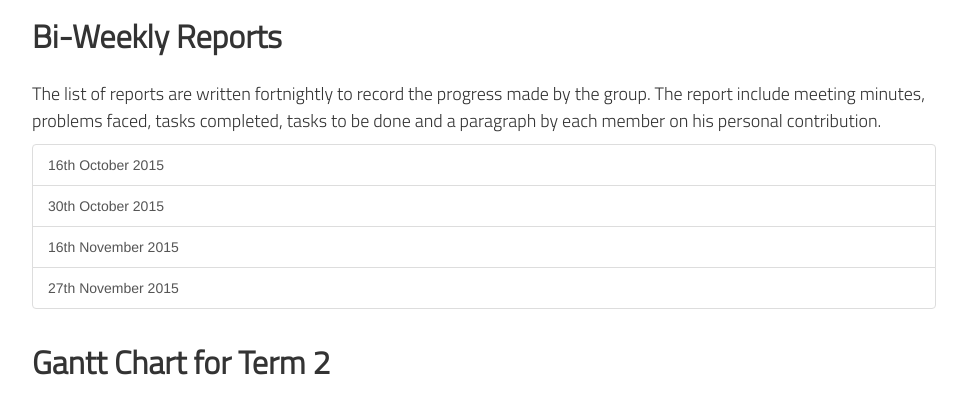
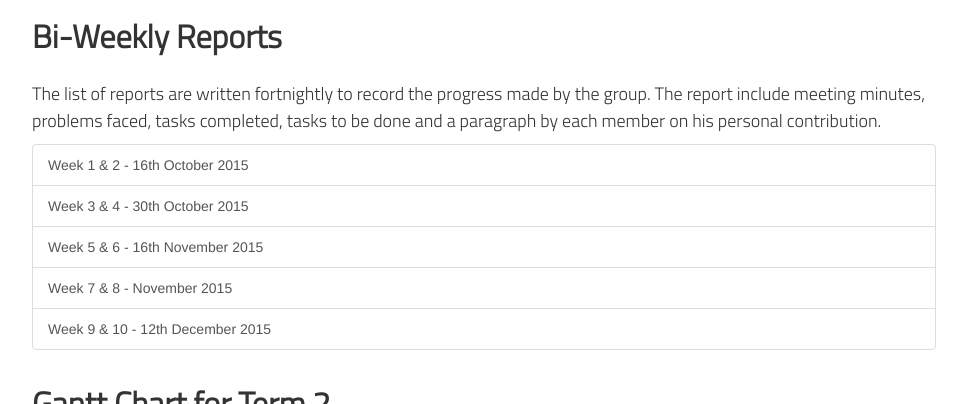
Before and after one commit to UCL-CS35/project-website, a plain HTML site: page pages/misc.html in a window 1280 px wide. Shown: the part 922-1326 px from the top of the page, without its empty margins (156-1123 px from the left). Drawn offline with nearby package versions, Linux system fonts and the light colour scheme; a script that the page names is missing; a web font is replaced by a local one.

Commit message:
Update Misc page

```diff
--- a/pages/misc.html
+++ b/pages/misc.html
@@ -185,17 +185,18 @@
       <h2 class="title_body">Bi-Weekly Reports</h2>
       <p class="body_text">The list of reports are written fortnightly to record the progress made by the group. The report include meeting minutes, problems faced, tasks completed, tasks to be done and a paragraph by each member on his personal contribution.</p>
       <div class="list-group">
-        <a class="list-group-item" href="../bi_weekly/16_10.pdf">16th October 2015</a>
-        <a class="list-group-item" href="../bi_weekly/30_10.pdf">30th October 2015</a>
-        <a class="list-group-item" href="../bi_weekly/16_11.pdf">16th November 2015</a>
-        <a class="list-group-item" href="../bi_weekly/27_11.pdf">27th November 2015</a>
+        <a class="list-group-item" href="../bi_weekly/16_10.pdf">Week 1 &amp; 2 - 16th October 2015</a>
+        <a class="list-group-item" href="../bi_weekly/30_10.pdf">Week 3 &amp; 4 - 30th October 2015</a>
+        <a class="list-group-item" href="../bi_weekly/16_11.pdf">Week 5 &amp; 6 - 16th November 2015</a>
+        <a class="list-group-item" href="../bi_weekly/27_11.pdf">Week 7 &amp; 8 - November 2015</a>
+        <a class="list-group-item" href="../bi_weekly/11_12.pdf">Week 9 &amp; 10 - 12th December 2015</a>
       </div>
     </div>
 
     <div id="bi_reports">
       <h2 class="title_body">Gantt Chart for Term 2</h2>
       <p class="body_text">We have drafted a Gantt Chart to schedule the development tasks for Term 2. The chart is subject to changes.</p>
-      <iframe style="width:100%;height:600px;"src="https://docs.google.com/spreadsheets/d/1HN2mcfyxIBp2VjrhvK1a0v93PscYGXTvdhvVQPNaz08/pubhtml?widget=true&amp;headers=false"></iframe>
+      <iframe style="width:100%;height:600px;" src="https://docs.google.com/spreadsheets/d/1HN2mcfyxIBp2VjrhvK1a0v93PscYGXTvdhvVQPNaz08/pubhtml?widget=true&amp;headers=false"></iframe>
     </div>
 
     <div id="repository<">
```
